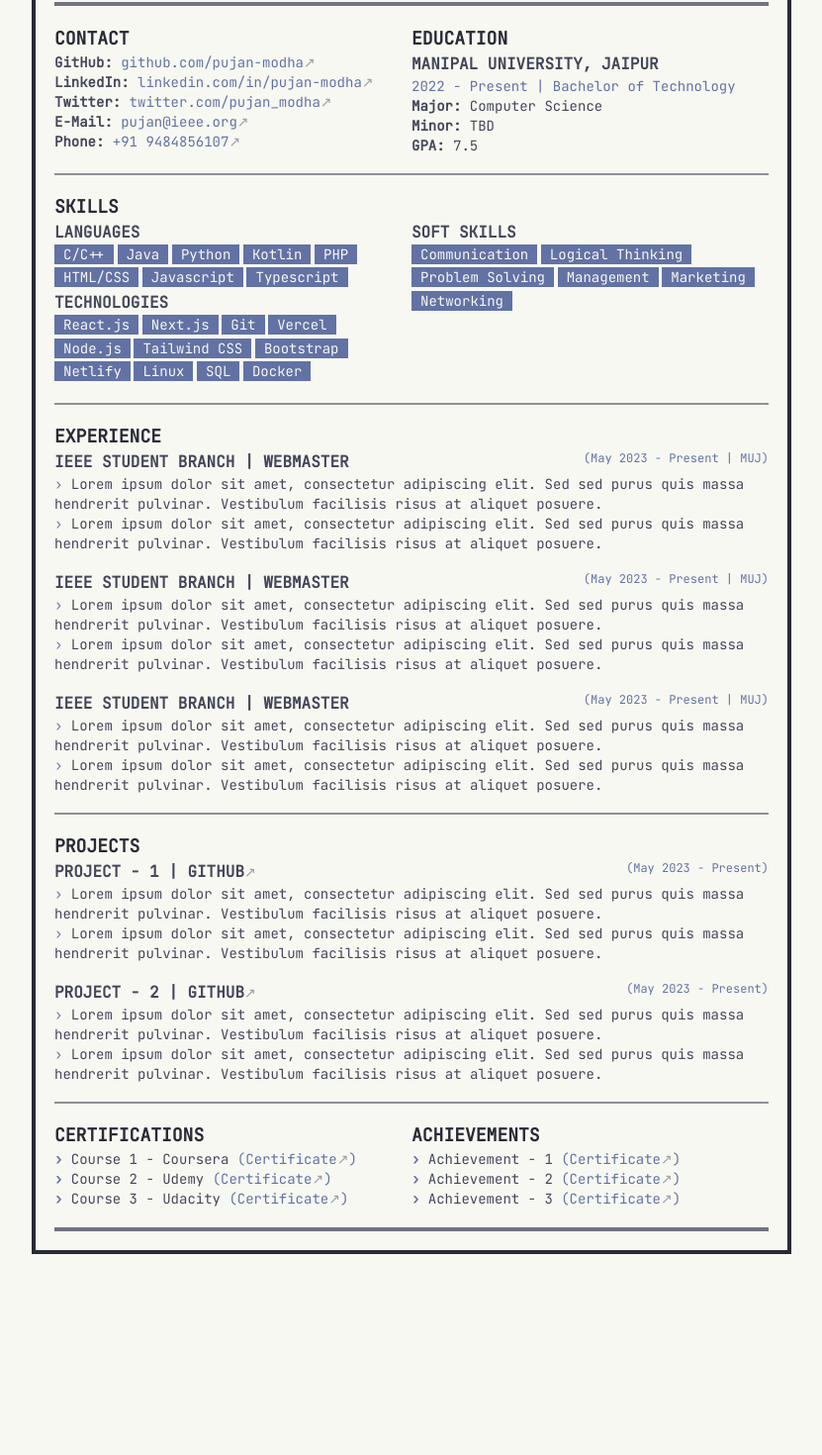
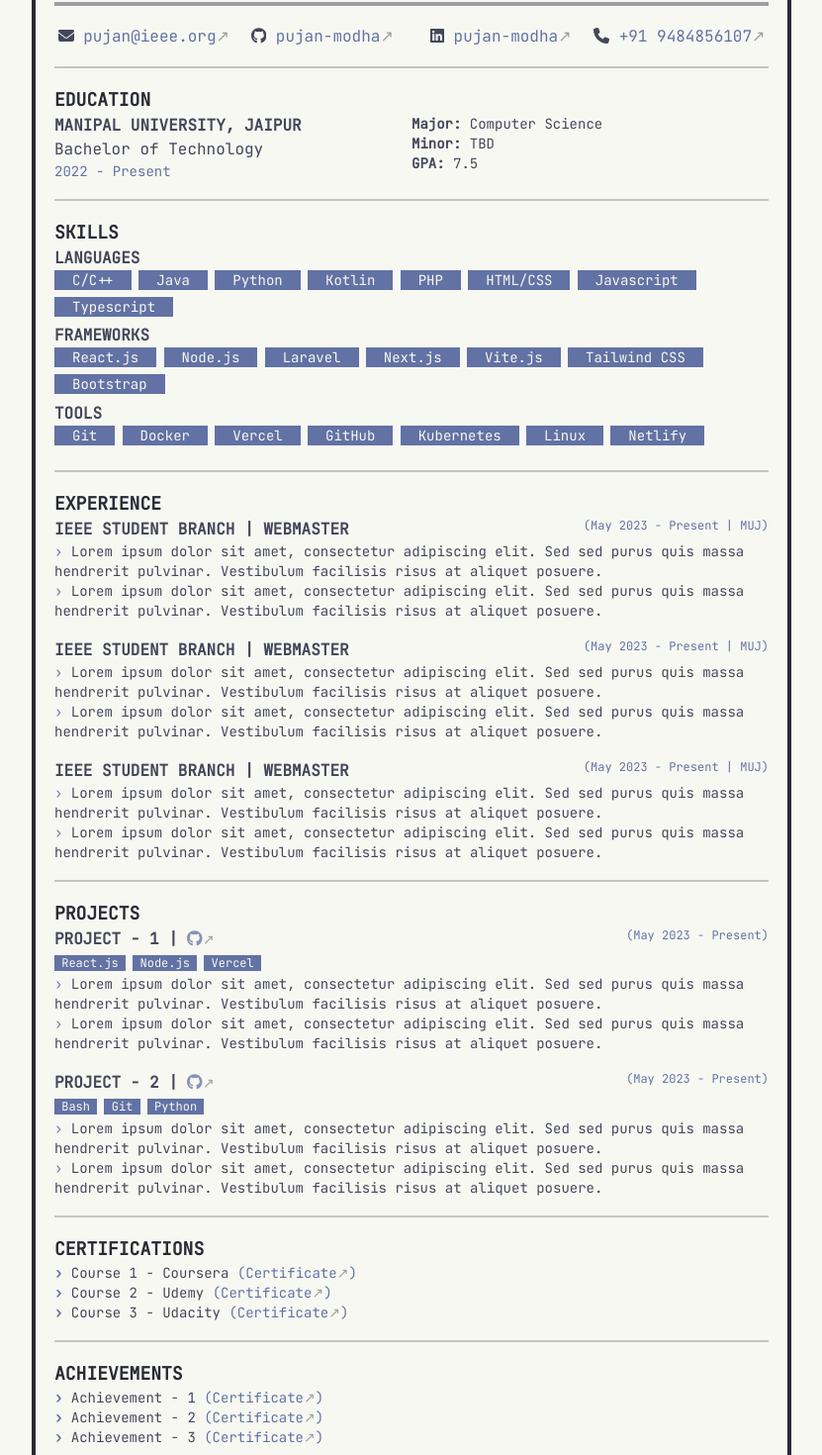
Before and after one commit to pujan-modha/web-resume, a React (Vite) app: page / in a window 1280 px wide. Shown: the part 199-1669 px from the top of the page at 99% size, without its empty margins (224-1055 px from the left). Before the commit the page ends 1498 px from the top, so only its background shows below. Built offline with nearby package versions, Linux system fonts and the light colour scheme.

Commit message:
Major design changes and use of FontAwesome

```diff
--- a/index.html
+++ b/index.html
@@ -4,7 +4,7 @@
     <meta charset="UTF-8" />
     <link rel="icon" type="image/svg+xml" href="/favicon.svg" />
     <meta name="viewport" content="width=device-width, initial-scale=1.0" />
-    <title id="non-printable">Web Resume</title>
+    <title>Web Resume</title>
   </head>
   <body>
     <div id="root"></div>
--- a/src/Resume.css
+++ b/src/Resume.css
@@ -7,9 +7,6 @@
 }
 
 @media print {
-    #non-printable {
-        display: none !important;
-    }
     @page {
         size: A4;
         margin-left: 0;
--- a/src/Resume.tsx
+++ b/src/Resume.tsx
@@ -1,36 +1,53 @@
 import './Resume.css'
+import MediaQuery from 'react-responsive'
+import {FontAwesomeIcon} from "@fortawesome/react-fontawesome";
+import {faGithub, faLinkedin} from "@fortawesome/free-brands-svg-icons";
+import {faEnvelope, faPhone} from "@fortawesome/free-solid-svg-icons";
 
 function Resume() {
 
   return (
-    <body>
+    <>
       <div className='mx-[2.5%] md:mx-auto print:w-letter'>
           <div className='text-foreground bg-background font-mono box-border max-w-3xl mx-auto print:my-0 my-[2.5%] print:border-0 border-4 border-foreground w-full'>
               <div className='text-center mx-auto align-middle print:mt-0 mt-[5%]'>
                   <h1 className='text-5xl font-bold md:tracking-wide md:my-0 my-[2.5%]'><span className='print:text-foreground bg-foreground text-background'>P</span>ujan <span className='print:text-foreground bg-foreground text-background'>M</span>odha</h1>
                   <p className='mt-[1%] print:my-[1%] text-primary font-semibold text-xl'>Full-Stack Developer</p>
                   <p className='font-medium text-primary'>Porbandar, Gujarat, India</p>
-                  <hr className='mx-auto border-2 border-opacity-75 border-primary my-[2.5%] w-[95%]'/>
+                  <hr className='mx-auto border-2 border-opacity-50 border-primary my-[2.5%] w-[95%]'/>
               </div>
               <div className='px-[2.5%]'>
                   <section>
-                      <div className='text-sm grid print:grid-cols-2 md:grid-cols-2'>
                       <div>
-                              <h2 className='text-lg text-foreground font-bold'>CONTACT</h2>
-                              <ul>
-                                  <li><span className='font-semibold text-primary'>GitHub: </span><a href="/" target="_noref"><span className='hover:text-primary text-secondary font-light'>github.com/pujan-modha<span className='text-primary opacity-50'>↗</span></span></a></li>
-                                  <li><span className='font-semibold text-primary'>LinkedIn: </span><a href="/" target="_noref"><span className='hover:text-primary text-secondary font-light'>linkedin.com/in/pujan-modha<span className='text-primary opacity-50'>↗</span></span></a></li>
-                                  <li><span className='font-semibold text-primary'>Twitter: </span><a href="/" target="_noref"><span className='hover:text-primary text-secondary font-light'>twitter.com/pujan_modha<span className='text-primary opacity-50'>↗</span></span></a></li>
-                                  <li><span className='font-semibold text-primary'>E-Mail: </span><a href="mailto:pujan@ieee.org" target="_noref"><span className='hover:text-primary text-secondary font-light'>pujan@ieee.org<span className='text-primary opacity-50'>↗</span></span></a></li>
-                                  <li><span className='font-semibold text-primary'>Phone: </span><a href="tel:+91 9484856107" target="_noref"><span className='hover:text-primary text-secondary font-light'>+91 9484856107<span className='text-primary opacity-50'>↗</span></span></a></li>
+                          <div>
+                              <ul className='grid grid-cols-2 print:grid-cols-4 md:grid-cols-4 justify-around'>
+                                  <li className='print:text-center md:text-center'><span className='font-semibold text-primary'><FontAwesomeIcon icon={faEnvelope} style={{color: "#44475a"}}/><span> </span></span><a href="mailto:pujan@ieee.org" target="_noref"><span className='hover:text-primary text-secondary font-light'>pujan@ieee.org<span className='text-primary opacity-50'>↗</span></span></a></li>
+                                  <li className='print:text-center md:text-center'><span className='font-semibold text-primary'><FontAwesomeIcon icon={faGithub} style={{color: "#44475a"}}/><span> </span></span><a href="/" target="_noref"><span className='hover:text-primary text-secondary font-light'>pujan-modha<span className='text-primary opacity-50'>↗</span></span></a></li>
+                                  <li className='print:text-center md:text-center'><span className='font-semibold text-primary'><FontAwesomeIcon icon={faLinkedin} style={{color: "#44475a"}}/><span> </span></span><a href="/" target="_noref"><span className='hover:text-primary text-secondary font-light'>pujan-modha<span className='text-primary opacity-50'>↗</span></span></a></li>
+                                  <li className='print:text-center md:text-center'><span className='font-semibold text-primary'><FontAwesomeIcon icon={faPhone} style={{color: "#44475a"}}/><span> </span></span><a href="tel:+91 9484856107" target="_noref"><span className='hover:text-primary text-secondary font-light'>+91 9484856107<span className='text-primary opacity-50'>↗</span></span></a></li>
                               </ul>
                           </div>
-                          <hr className='md:hidden print:hidden mx-auto border border-opacity-50 border-foreground my-[2.5%] w-full'/>
+                      </div>
+                      <hr className='mx-auto border border-opacity-25 border-foreground my-[2.5%] w-full'/>
+                  </section>
+                  <section>
+                      <div>
                           <div>
                               <h2 className='text-lg text-foreground font-bold'>EDUCATION</h2>
+                              <div className='grid print:grid-cols-2 md:grid-cols-2'>
                                   <div>
                                       <p className='font-semibold text-base text-primary'>MANIPAL UNIVERSITY, JAIPUR</p>
-                                  <p className='text-secondary text-sm font-medium'>2022 - Present | Bachelor of Technology</p>
+                                      <div>
+                                          <MediaQuery minWidth={768}>
+                                              <p className='text-primary font-medium'>Bachelor of Technology</p>
+                                              <p className='text-secondary text-sm font-medium'>2022 - Present</p>
+                                          </MediaQuery>
+                                          <div className='scale-0 h-0 print:scale-100'>
+                                              <p className='text-primary font-medium'>Bachelor of Technology</p>
+                                              <p className='text-secondary text-sm font-medium'>2022 - Present</p>
+                                          </div>
+                                          <p className='text-secondary text-sm font-medium print:hidden md:hidden'>2022 - Present | Bachelor of Technology</p>
+                                      </div>
                                   </div>
                                   <div className='text-sm'>
                                       <ul>
@@ -41,61 +58,57 @@
                                   </div>
                               </div>
                           </div>
-                      <hr className='mx-auto border border-opacity-50 border-foreground my-[2.5%] w-full'/>
+                      </div>
+                      <hr className='mx-auto border border-opacity-25 border-foreground my-[2.5%] w-full'/>
                   </section>
                   <section>
                       <h2 className='text-lg text-foreground font-bold'>SKILLS</h2>
-                      <div className='grid print:grid-cols-2 md:grid-cols-2'>
-                          <div className='md:row-span-2 print:row-span-2 gap-y-[5%]'>
+                      <div>
                           <div>
                               <p className='font-semibold text-primary'>LANGUAGES</p>
                               <div>
                                   <ul className='flex flex-wrap gap-[1%]'>
-                                          <li className='print:text-foreground text-sm bg-secondary text-background px-[2.5%] mb-[1%]'>C/C++</li>
-                                          <li className='print:text-foreground text-sm bg-secondary text-background px-[2.5%] mb-[1%]'>Java</li>
-                                          <li className='print:text-foreground text-sm bg-secondary text-background px-[2.5%] mb-[1%]'>Python</li>
-                                          <li className='print:text-foreground text-sm bg-secondary text-background px-[2.5%] mb-[1%]'>Kotlin</li>
-                                          <li className='print:text-foreground text-sm bg-secondary text-background px-[2.5%] mb-[1%]'>PHP</li>
-                                          <li className='print:text-foreground text-sm bg-secondary text-background px-[2.5%] mb-[1%]'>HTML/CSS</li>
-                                          <li className='print:text-foreground text-sm bg-secondary text-background px-[2.5%] mb-[1%]'>Javascript</li>
-                                          <li className='print:text-foreground text-sm bg-secondary text-background px-[2.5%] mb-[1%]'>Typescript</li>
+                                      <li className='print:text-foreground print:border text-sm bg-secondary text-background px-[2.5%] mb-[1%]'>C/C++</li>
+                                      <li className='print:text-foreground print:border text-sm bg-secondary text-background px-[2.5%] mb-[1%]'>Java</li>
+                                      <li className='print:text-foreground print:border text-sm bg-secondary text-background px-[2.5%] mb-[1%]'>Python</li>
+                                      <li className='print:text-foreground print:border text-sm bg-secondary text-background px-[2.5%] mb-[1%]'>Kotlin</li>
+                                      <li className='print:text-foreground print:border text-sm bg-secondary text-background px-[2.5%] mb-[1%]'>PHP</li>
+                                      <li className='print:text-foreground print:border text-sm bg-secondary text-background px-[2.5%] mb-[1%]'>HTML/CSS</li>
+                                      <li className='print:text-foreground print:border text-sm bg-secondary text-background px-[2.5%] mb-[1%]'>Javascript</li>
+                                      <li className='print:text-foreground print:border text-sm bg-secondary text-background px-[2.5%] mb-[1%]'>Typescript</li>
                                   </ul>
                               </div>
                           </div>
                           <div>
-                                  <p className='font-semibold text-primary'>TECHNOLOGIES</p>
+                              <p className='font-semibold text-primary'>FRAMEWORKS</p>
                               <div>
                                   <ul className='flex flex-wrap gap-[1%]'>
-                                          <li className='print:text-foreground text-sm bg-secondary text-background px-[2.5%] mb-[1%]'>React.js</li>
-                                          <li className='print:text-foreground text-sm bg-secondary text-background px-[2.5%] mb-[1%]'>Next.js</li>
-                                          <li className='print:text-foreground text-sm bg-secondary text-background px-[2.5%] mb-[1%]'>Git</li>
-                                          <li className='print:text-foreground text-sm bg-secondary text-background px-[2.5%] mb-[1%]'>Vercel</li>
-                                          <li className='print:text-foreground text-sm bg-secondary text-background px-[2.5%] mb-[1%]'>Node.js</li>
-                                          <li className='print:text-foreground text-sm bg-secondary text-background px-[2.5%] mb-[1%]'>Tailwind CSS</li>
-                                          <li className='print:text-foreground text-sm bg-secondary text-background px-[2.5%] mb-[1%]'>Bootstrap</li>
-                                          <li className='print:text-foreground text-sm bg-secondary text-background px-[2.5%] mb-[1%]'>Netlify</li>
-                                          <li className='print:text-foreground text-sm bg-secondary text-background px-[2.5%] mb-[1%]'>Linux</li>
-                                          <li className='print:text-foreground text-sm bg-secondary text-background px-[2.5%] mb-[1%]'>SQL</li>
-                                          <li className='print:text-foreground text-sm bg-secondary text-background px-[2.5%] mb-[1%]'>Docker</li>
+                                      <li className='print:text-foreground print:border text-sm bg-secondary text-background px-[2.5%] mb-[1%]'>React.js</li>
+                                      <li className='print:text-foreground print:border text-sm bg-secondary text-background px-[2.5%] mb-[1%]'>Node.js</li>
+                                      <li className='print:text-foreground print:border text-sm bg-secondary text-background px-[2.5%] mb-[1%]'>Laravel</li>
+                                      <li className='print:text-foreground print:border text-sm bg-secondary text-background px-[2.5%] mb-[1%]'>Next.js</li>
+                                      <li className='print:text-foreground print:border text-sm bg-secondary text-background px-[2.5%] mb-[1%]'>Vite.js</li>
+                                      <li className='print:text-foreground print:border text-sm bg-secondary text-background px-[2.5%] mb-[1%]'>Tailwind CSS</li>
+                                      <li className='print:text-foreground print:border text-sm bg-secondary text-background px-[2.5%] mb-[1%]'>Bootstrap</li>
+                                  </ul>
+                              </div>
+                          </div>
+                          <div>
+                              <p className='font-semibold text-primary'>TOOLS</p>
+                              <div>
+                                  <ul className='flex flex-wrap gap-[1%]'>
+                                      <li className='print:text-foreground print:border text-sm bg-secondary text-background px-[2.5%] mb-[1%]'>Git</li>
+                                      <li className='print:text-foreground print:border text-sm bg-secondary text-background px-[2.5%] mb-[1%]'>Docker</li>
+                                      <li className='print:text-foreground print:border text-sm bg-secondary text-background px-[2.5%] mb-[1%]'>Vercel</li>
+                                      <li className='print:text-foreground print:border text-sm bg-secondary text-background px-[2.5%] mb-[1%]'>GitHub</li>
+                                      <li className='print:text-foreground print:border text-sm bg-secondary text-background px-[2.5%] mb-[1%]'>Kubernetes</li>
+                                      <li className='print:text-foreground print:border text-sm bg-secondary text-background px-[2.5%] mb-[1%]'>Linux</li>
+                                      <li className='print:text-foreground print:border text-sm bg-secondary text-background px-[2.5%] mb-[1%]'>Netlify</li>
                                   </ul>
                               </div>
                           </div>
                       </div>
-                          <div>
-                              <p className='font-semibold text-primary'>SOFT SKILLS</p>
-                              <div>
-                                  <ul className='flex flex-wrap gap-[1%]'>
-                                      <li className='print:text-foreground text-sm bg-secondary text-background px-[2.5%] mb-[1%]'>Communication</li>
-                                      <li className='print:text-foreground text-sm bg-secondary text-background px-[2.5%] mb-[1%]'>Logical Thinking</li>
-                                      <li className='print:text-foreground text-sm bg-secondary text-background px-[2.5%] mb-[1%]'>Problem Solving</li>
-                                      <li className='print:text-foreground text-sm bg-secondary text-background px-[2.5%] mb-[1%]'>Management</li>
-                                      <li className='print:text-foreground text-sm bg-secondary text-background px-[2.5%] mb-[1%]'>Marketing</li>
-                                      <li className='print:text-foreground text-sm bg-secondary text-background px-[2.5%] mb-[1%]'>Networking</li>
-                                  </ul>
-                              </div>
-                          </div>
-                      </div>
-                      <hr className='mx-auto border border-opacity-50 border-foreground my-[2.5%] w-full'/>
+                      <hr className='mx-auto border border-opacity-25 border-foreground my-[2.5%] w-full'/>
                   </section>
                   <section>
                       <h2 className='text-lg text-foreground font-bold'>EXPERIENCE</h2>
@@ -147,18 +160,25 @@
                               </ul>
                           </div>
                       </div>
-                      <hr className='mx-auto border border-opacity-50 border-foreground my-[2.5%] w-full'/>
+                      <hr className='mx-auto border border-opacity-25 border-foreground my-[2.5%] w-full'/>
                   </section>
                   <section className='h-min'>
                       <h2 className='text-lg text-foreground font-bold'>PROJECTS</h2>
                       <div className='mb-[2.5%]'>
                           <div className='grid print:grid-cols-2 md:grid-cols-2'>
                               <div>
-                                  <p className='font-semibold text-primary hover:text-secondary'><a href="/" target="_noref">PROJECT - 1 | GITHUB<span className='text-primary opacity-50 font-thin text-sm'>↗</span></a></p>
+                                  <p className='font-semibold text-primary hover:text-secondary'><a href="/" target="_noref">PROJECT - 1 | <FontAwesomeIcon icon={faGithub} style={{color: "#6272a4", opacity: "75%"}}/><span className='text-primary opacity-50 font-thin text-sm'>↗</span></a></p>
                               </div>
                               <div>
                                   <p className='text-secondary text-xs font-medium print:text-right md:text-right'>(May 2023 - Present)</p>
                               </div>
+                          </div>
+                          <div>
+                              <ul className='flex flex-wrap gap-[1%]'>
+                                  <li className='print:text-foreground print:border text-xs bg-secondary text-background px-[1%] my-[0.5%]'>React.js</li>
+                                  <li className='print:text-foreground print:border text-xs bg-secondary text-background px-[1%] my-[0.5%]'>Node.js</li>
+                                  <li className='print:text-foreground print:border text-xs bg-secondary text-background px-[1%] my-[0.5%]'>Vercel</li>
+                              </ul>
                           </div>
                           <div className='text-sm text-primary'>
                               <ul>
@@ -170,11 +190,18 @@
                       <div className='mb-[2.5%]'>
                           <div className='grid print:grid-cols-2 md:grid-cols-2'>
                               <div>
-                                  <p className='font-semibold text-primary hover:text-secondary'><a href="/" target="_noref">PROJECT - 2 | GITHUB<span className='text-primary opacity-50 font-thin text-sm'>↗</span></a></p>
+                                  <p className='font-semibold text-primary hover:text-secondary'><a href="/" target="_noref">PROJECT - 2 | <FontAwesomeIcon icon={faGithub} style={{color: "#6272a4", opacity: "75%"}}/><span className='text-primary opacity-50 font-thin text-sm'>↗</span></a></p>
                               </div>
                               <div>
                                   <p className='text-secondary text-xs font-medium print:text-right md:text-right'>(May 2023 - Present)</p>
                               </div>
+                          </div>
+                          <div>
+                              <ul className='flex flex-wrap gap-[1%]'>
+                                  <li className='print:text-foreground print:border text-xs bg-secondary text-background px-[1%] my-[0.5%]'>Bash</li>
+                                  <li className='print:text-foreground print:border text-xs bg-secondary text-background px-[1%] my-[0.5%]'>Git</li>
+                                  <li className='print:text-foreground print:border text-xs bg-secondary text-background px-[1%] my-[0.5%]'>Python</li>
+                              </ul>
                           </div>
                           <div className='text-sm text-primary'>
                               <ul>
@@ -183,10 +210,10 @@
                               </ul>
                           </div>
                       </div>
-                      <hr className='mx-auto border border-opacity-50 border-foreground my-[2.5%] w-full'/>
+                      <hr className='mx-auto border border-opacity-25 border-foreground my-[2.5%] w-full'/>
                   </section>
                   <section>
-                      <div className='grid print:grid-cols-2 md:grid-cols-2'>
+                      <div>
                           <div>
                               <h2 className='text-lg text-foreground font-bold'>CERTIFICATIONS</h2>
                               <div className='text-sm'>
@@ -197,7 +224,11 @@
                                   </ul>
                               </div>
                           </div>
-                          <hr className='md:hidden print:hidden mx-auto border border-opacity-50 border-foreground my-[2.5%] w-full'/>
+                      </div>
+                      <hr className='mx-auto border border-opacity-25 border-foreground my-[2.5%] w-full'/>
+                  </section>
+                  <section>
+                      <div>
                           <div>
                               <h2 className='text-lg text-foreground font-bold'>ACHIEVEMENTS</h2>
                               <div className='text-sm'>
@@ -209,13 +240,13 @@
                               </div>
                           </div>
                       </div>
-                      <hr className='hidden mx-auto border border-opacity-50 border-foreground my-[2.5%] w-full'/>
+                      <hr className='hidden mx-auto border border-opacity-25 border-foreground my-[2.5%] w-full'/>
                   </section>
               </div>
-              <hr className='mx-auto border-2 border-opacity-75 border-primary my-[2.5%] w-[95%]'/>
+              <hr className='mx-auto border-2 border-opacity-50 border-primary my-[2.5%] w-[95%]'/>
           </div>
       </div>
-    </body>
+    </>
   )
 }
 
```
Also changed, not shown: package.json (+7 -1 lines), 1 other file (tests, documents, lock files or other folders). Lines whose indentation alone changed are shown as unchanged.
